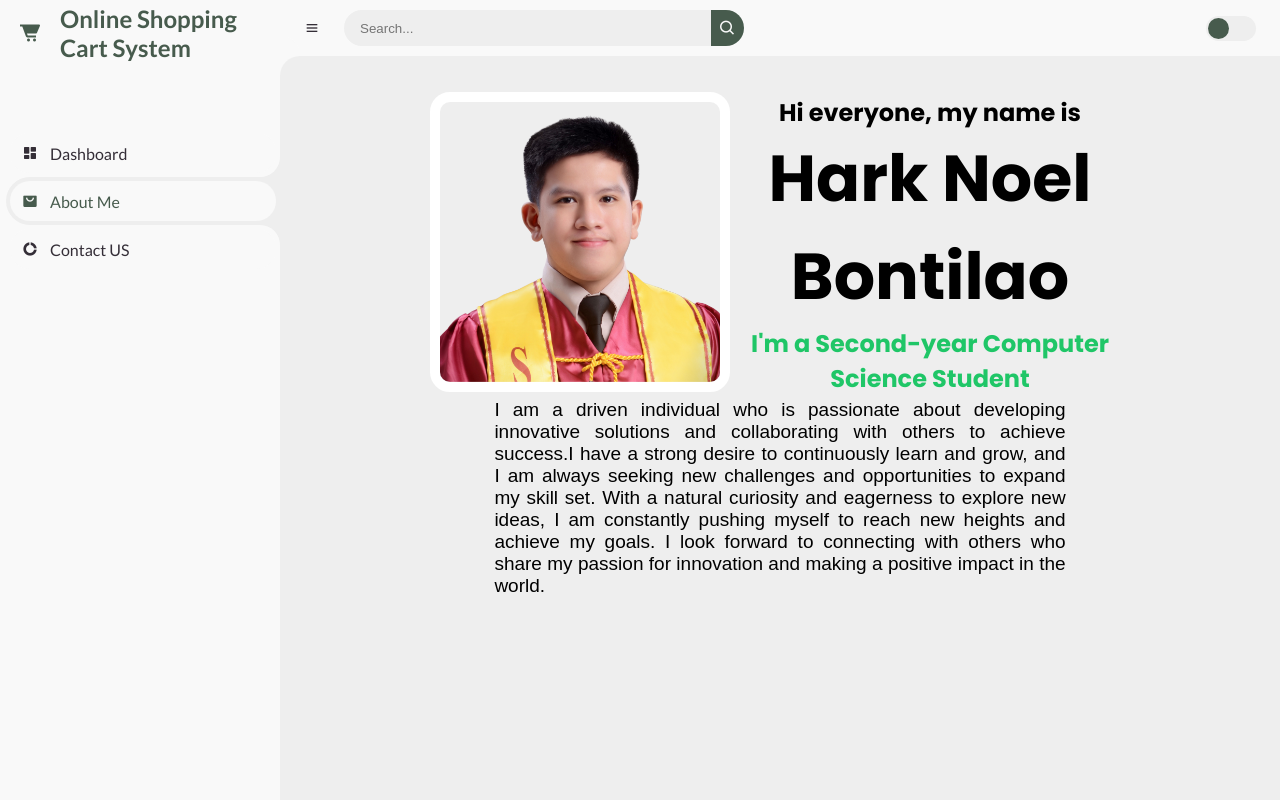
After one commit to harknoel/OSCS, a PHP site: page /aboutme.php in a window 1280 px wide. The commit adds this page. Run offline with PHP 8.4, Linux system fonts and the light colour scheme.

Commit message:
Add about me

```diff
--- /dev/null
+++ b/aboutme.php
@@ -0,0 +1,27 @@
+<?php
+    $title = 'Online Shopping Cart System';
+    $dashboard = '';
+    $aboutme = 'active';
+    $contact = '';
+    require_once 'includes/header.php';
+?>
+    <section class="aboutme-container">
+        <div class="container">
+            <div>
+                <img src="images/Profile.png" alt="Profile">
+            </div>
+            <div class="profile-info">
+                <h2>Hi everyone, my name is</h2>
+                <h1>Hark Noel Bontilao</h1>
+                <h2 class="student-info">I'm a Second-year Computer Science Student</h2>
+            </div>
+        </div>
+        <p class="description">I am a driven individual who is passionate about developing innovative
+            solutions and collaborating with others to achieve success.I have a strong desire to continuously
+            learn and grow, and I am always seeking new challenges and opportunities to expand my skill set.
+            With a natural curiosity and eagerness to explore new ideas, I am constantly pushing myself to reach new
+            heights and achieve my goals. I look forward to connecting with others who share my passion for innovation
+            and making a positive impact in the world.
+        </p>
+    </section>
+<?php require_once 'includes/footer.php'; ?>
--- a/css/site.css
+++ b/css/site.css
@@ -46,6 +46,56 @@ body {
 	background: var(--grey);
 	overflow-x: hidden;
 }
+
+/* ABOUT ME */
+
+img {
+    width: 300px;
+    height: auto;
+    border: white 10px solid;
+    border-radius: 20px;
+}
+
+.about-me-container {
+    margin: 50px;
+}
+
+section {
+    display: flex;
+    flex-flow: column;
+}
+
+.profile-info {
+    text-align: center;
+    width: 400px;
+}
+
+.profile-info h1 {
+    font-size: 65px;
+}
+
+.profile-info h2 {
+    font-size: 24px;
+}
+
+.student-info {
+    color: #1FC667;
+}
+
+.description {
+    margin: 0 20% 0 20%;
+    text-align: justify;
+    font-family: Arial, Helvetica, sans-serif;
+    font-size: 19px;
+}
+
+.container {
+    display: flex;
+    justify-content: center;
+    align-items: center;
+}
+
+/* ABOUT ME */
 
 /* SIDEBAR */
 #sidebar {
--- a/dashboard.php
+++ b/dashboard.php
@@ -1,5 +1,8 @@
 <?php
     $title = 'Online Shopping Cart System';
+    $dashboard = 'active';
+	$aboutme = '';
+    $contact = '';
     require_once 'includes/header.php';
 ?>
 
--- a/includes/header.php
+++ b/includes/header.php
@@ -21,19 +21,19 @@
 			<span class="text">Online Shopping Cart System</span>
 		</a>
 		<ul class="side-menu top">
-			<li class="active">
-				<a href="#">
+			<li class="<?php echo $dashboard ?>">
+				<a href="dashboard.php">
 					<i class='bx bxs-dashboard' ></i>
 					<span class="text">Dashboard</span>
 				</a>
 			</li>
-			<li>
-				<a href="#">
+			<li class="<?php echo $aboutme ?>">
+				<a href="aboutme.php">
 					<i class='bx bxs-shopping-bag-alt' ></i>
 					<span class="text">About Me</span>
 				</a>
 			</li>
-			<li>
+			<li class="<?php echo $contact ?>">
 				<a href="#">
 					<i class='bx bxs-doughnut-chart' ></i>
 					<span class="text">Contact US</span>
```
Also changed, not shown: images/logosrp.png (deleted), images/profile.png (added).
